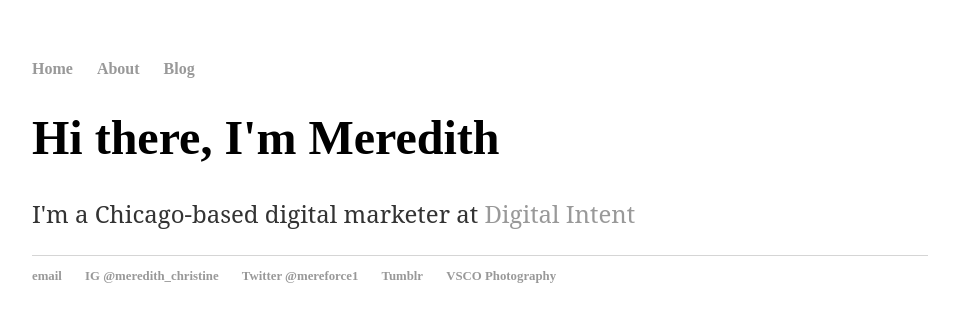
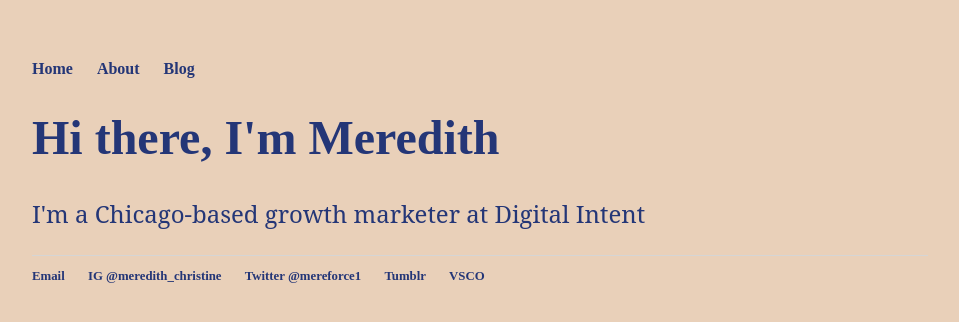
Before and after one commit to meredith-digintent/meredith-digintent.github.io, a Jekyll site: the page built from index.html, in a window 1280 px wide. Shown: the top 322 px of the page, without its empty margins (160-1119 px from the left). Built offline with Jekyll 4.4.1, drawn with Linux system fonts in a browser that asks for light colours.

Commit message:
css changes

```diff
--- a/_layouts/default.html
+++ b/_layouts/default.html
@@ -20,11 +20,11 @@
 			</div><!-- /.container -->
 			<footer>
 	    		<ul>
-	        		<li><a href="mailto:overmyer.meredith@gmail.com">email</a></li>
-	        		<li><a href="https://instagram.com/meredith_christine">IG @meredith_christine</a></li>
-	        		<li><a href="https://twitter.com/mereforce1">Twitter @mereforce1</a></li>
-	        		<li><a href="http://bycoastal.tumblr.com/">Tumblr</a></li>
-	        		<li><a href="http://vsco.co/meredith_christine/">VSCO Photography</a></li>
+	        		<li><a href="mailto:overmyer.meredith@gmail.com">Email</a></li>
+	        		<li><a href="https://instagram.com/meredith_christine" target="_blank">IG @meredith_christine</a></li>
+	        		<li><a href="https://twitter.com/mereforce1" target="_blank">Twitter @mereforce1</a></li>
+	        		<li><a href="http://bycoastal.tumblr.com/" target="_blank">Tumblr</a></li>
+	        		<li><a href="http://vsco.co/meredith_christine/" target="_blank">VSCO</a></li>
 				</ul>
 			</footer>
 		</body>
--- a/css/main.css
+++ b/css/main.css
@@ -1,6 +1,7 @@
 body {
     margin: 60px auto;
     width: 70%;
+    background-color: #E9D0B9;
 }
 nav ul, footer ul {
     font-family:'Futura', 'Futura', 'Sans-Serif';
@@ -14,7 +15,7 @@ nav ul li, footer ul li {
 }
 a {
     text-decoration: none;
-    color: #999;
+    color: #243677;
 }
 a:hover {
     text-decoration: underline;
@@ -22,12 +23,13 @@ a:hover {
 h1 {
     font-size: 3em;
     font-family:'Futura', 'Futura', 'Sans-Serif';
+    color: #243677;
 }
 p {
     font-size: 1.5em;
     font-family:'PT Serif', 'PT Serif', 'Serif';
     line-height: 1.4em;
-    color: #333;
+    color: #243677;
 }
 footer {
     border-top: 1px solid #d5d5d5;
--- a/index.html
+++ b/index.html
@@ -4,5 +4,5 @@ title: Meredith Overmyer
 ---
 <div class="blurb">
 	<h1>Hi there, I'm Meredith</h1>
-	<p>I'm a Chicago-based digital marketer at <a href="http://digintent.com" target="_blank">Digital Intent</a></p>
+	<p>I'm a Chicago-based growth marketer at <a href="http://digintent.com" target="_blank">Digital Intent</a></p>
 </div><!-- /.blurb -->
```
